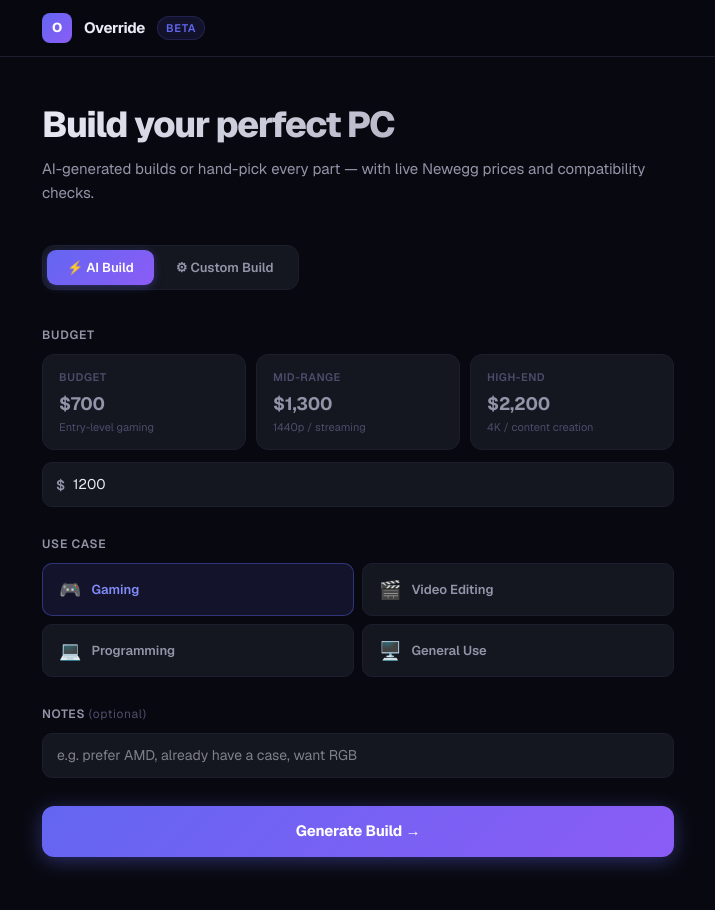
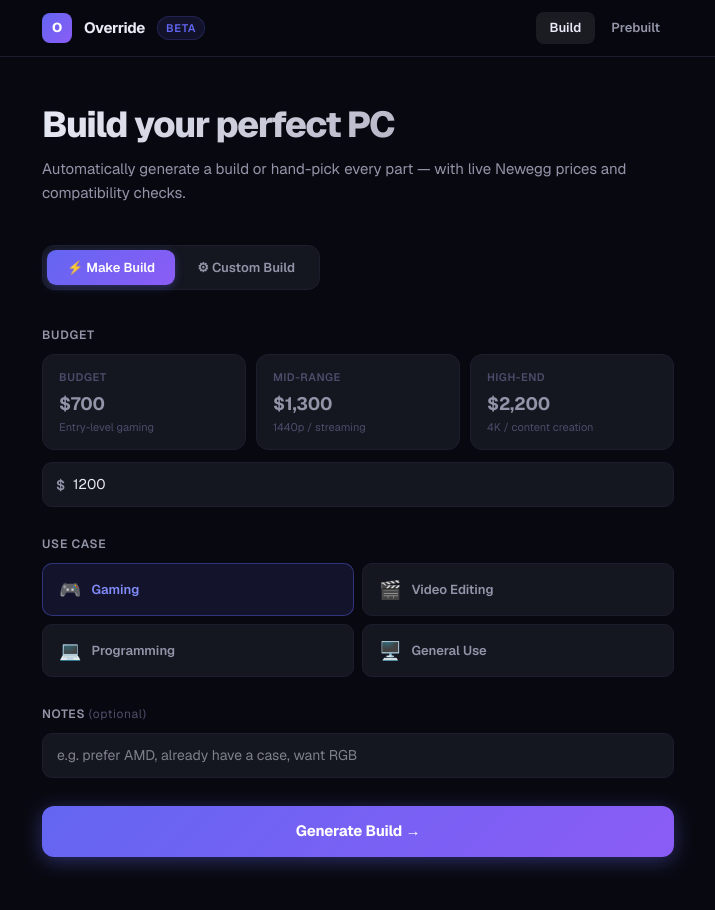
Before and after one commit to xxteslaz-cmd/override-v2, a Next.js app: page / in a window 1280 px wide. Shown: the top 910 px of the page, without its empty margins (282-997 px from the left). Built offline with nearby package versions, Linux system fonts and the light colour scheme.

Commit message:
improvements

```diff
--- a/app/page.tsx
+++ b/app/page.tsx
@@ -163,6 +163,46 @@ function gpuPairingNote(gpu: GPUPart, cpu?: CPUPart) {
   return                       { icon: "!", text: "CPU may bottleneck this GPU", color: "#f59e0b" };
 }
 
+// ─── Affiliate buy links — swap these URLs for your affiliate links ───────────
+// To add affiliate tags: replace the URLs below with your tracked links.
+// e.g. amazon: `https://www.amazon.com/s?k=...&tag=YOUR-TAG`
+//      newegg: `https://www.newegg.com/p/pl?d=...&nm_mc=AFC-C8Junction&cm_mmc=AFC-C8Junction-_-na-_-na-_-na&cm_sp=&AID=YOUR-ID`
+
+function buyUrls(name: string, neweggDirectUrl?: string) {
+  return {
+    newegg: neweggDirectUrl ?? `https://www.newegg.com/p/pl?d=${encodeURIComponent(name)}`,
+    amazon: `https://www.amazon.com/s?k=${encodeURIComponent(name)}`,
+  };
+}
+
+function BuyButtons({ name, neweggUrl }: { name: string; neweggUrl?: string }) {
+  const urls = buyUrls(name, neweggUrl);
+  return (
+    <div style={{ display: "flex", gap: 6, marginTop: 8 }}>
+      <a href={urls.newegg} target="_blank" rel="noopener noreferrer"
+        onClick={e => e.stopPropagation()}
+        style={{ display: "inline-flex", alignItems: "center", gap: 5, padding: "4px 10px",
+          borderRadius: 6, fontSize: 11, fontWeight: 600, textDecoration: "none",
+          background: "rgba(251,146,60,0.1)", color: "#fb923c",
+          border: "1px solid rgba(251,146,60,0.25)", transition: "background 0.12s" }}
+        onMouseEnter={e => ((e.currentTarget as HTMLElement).style.background = "rgba(251,146,60,0.2)")}
+        onMouseLeave={e => ((e.currentTarget as HTMLElement).style.background = "rgba(251,146,60,0.1)")}>
+        Newegg ↗
+      </a>
+      <a href={urls.amazon} target="_blank" rel="noopener noreferrer"
+        onClick={e => e.stopPropagation()}
+        style={{ display: "inline-flex", alignItems: "center", gap: 5, padding: "4px 10px",
+          borderRadius: 6, fontSize: 11, fontWeight: 600, textDecoration: "none",
+          background: "rgba(255,153,0,0.1)", color: "#ffa500",
+          border: "1px solid rgba(255,153,0,0.25)", transition: "background 0.12s" }}
+        onMouseEnter={e => ((e.currentTarget as HTMLElement).style.background = "rgba(255,153,0,0.2)")}
+        onMouseLeave={e => ((e.currentTarget as HTMLElement).style.background = "rgba(255,153,0,0.1)")}>
+        Amazon ↗
+      </a>
+    </div>
+  );
+}
+
 // ─── Design tokens ────────────────────────────────────────────────────────────
 
 const T = {
@@ -322,13 +362,10 @@ function PartModal({ slot, selected, onSelect, onClose }: {
                           {note.icon} {note.text}
                         </p>
                       )}
-                      {isSearchResult && (
-                        <a href={(part as SearchResult).url} target="_blank" rel="noopener noreferrer"
-                          onClick={e => e.stopPropagation()}
-                          style={{ fontSize: 11, color: T.accent, textDecoration: "none", marginTop: 4, display: "inline-block" }}>
-                          View on Newegg ↗
-                        </a>
-                      )}
+                      <BuyButtons
+                        name={part.name}
+                        neweggUrl={isSearchResult ? (part as SearchResult).url : undefined}
+                      />
                     </div>
                     <div style={{ textAlign: "right", flexShrink: 0 }}>
                       <div style={{ fontSize: 15, fontWeight: 700, color: T.text }}>${(part as any).price}</div>
@@ -385,6 +422,7 @@ export default function Home() {
   const [openSlot,     setOpenSlot]     = useState<ComponentKey | null>(null);
   const [customBudget, setCustomBudget] = useState(1300);
   const [mode,         setMode]         = useState<"ai" | "custom">("ai");
+  const [tab,          setTab]          = useState<"build" | "prebuilt">("build");
 
   async function handleSubmit(e: React.FormEvent) {
     e.preventDefault();
@@ -422,10 +460,29 @@ export default function Home() {
             <span style={{ fontSize: 11, fontWeight: 600, letterSpacing: "0.06em", padding: "3px 8px",
               borderRadius: 99, background: "rgba(99,102,241,0.12)", color: T.accent,
               border: `1px solid rgba(99,102,241,0.2)`, textTransform: "uppercase" }}>Beta</span>
+            {/* Nav tabs */}
+            <div style={{ marginLeft: "auto", display: "flex", gap: 2 }}>
+              {(["build", "prebuilt"] as const).map(t => (
+                <button key={t} onClick={() => setTab(t)}
+                  style={{ padding: "6px 14px", borderRadius: 8, fontSize: 13, fontWeight: 600,
+                    cursor: "pointer", border: "none", transition: "all 0.15s", textTransform: "capitalize",
+                    background: tab === t ? "rgba(255,255,255,0.08)" : "transparent",
+                    color: tab === t ? T.text : T.textMid }}>
+                  {t}
+                </button>
+              ))}
+            </div>
           </div>
         </nav>
 
-        <div style={{ maxWidth: 680, margin: "0 auto", padding: "48px 24px 80px" }}>
+        {tab === "prebuilt" && (
+          <div style={{ maxWidth: 680, margin: "0 auto", padding: "80px 24px",
+            display: "flex", alignItems: "center", justifyContent: "center" }}>
+            <span style={{ fontSize: 18, color: T.textMid, fontWeight: 500 }}>working</span>
+          </div>
+        )}
+
+        {tab === "build" && (<div style={{ maxWidth: 680, margin: "0 auto", padding: "48px 24px 80px" }}>
 
           {/* Hero */}
           <div style={{ marginBottom: 40 }}>
@@ -436,7 +493,7 @@ export default function Home() {
               Build your perfect PC
             </h1>
             <p style={{ fontSize: 15, color: T.textMid, margin: 0, lineHeight: 1.6 }}>
-              AI-generated builds or hand-pick every part — with live Newegg prices and compatibility checks.
+              Automatically generate a build or hand-pick every part — with live Newegg prices and compatibility checks.
             </p>
           </div>
 
@@ -450,7 +507,7 @@ export default function Home() {
                   background: mode === m ? T.grad : "transparent",
                   color: mode === m ? "#fff" : T.textMid,
                   boxShadow: mode === m ? "0 2px 8px rgba(99,102,241,0.35)" : "none" }}>
-                {m === "ai" ? "⚡  AI Build" : "⚙  Custom Build"}
+                {m === "ai" ? "⚡  Make Build" : "⚙  Custom Build"}
               </button>
             ))}
           </div>
@@ -641,6 +698,7 @@ export default function Home() {
                           <div style={{ fontSize: 12, color: T.textMid,
                             overflow: "hidden", textOverflow: "ellipsis", whiteSpace: "nowrap" }}>{(picked as any).specs}</div>
                         )}
+                        {picked && <BuyButtons name={picked.name} />}
                         {issues.map((iss, i) => (
                           <div key={i} style={{ fontSize: 11, marginTop: 4,
                             color: iss.severity === "error" ? "#fca5a5" : "#fcd34d" }}>
@@ -689,7 +747,7 @@ export default function Home() {
               )}
             </div>
           )}
-        </div>
+        </div>)}
       </main>
     </>
   );
```
